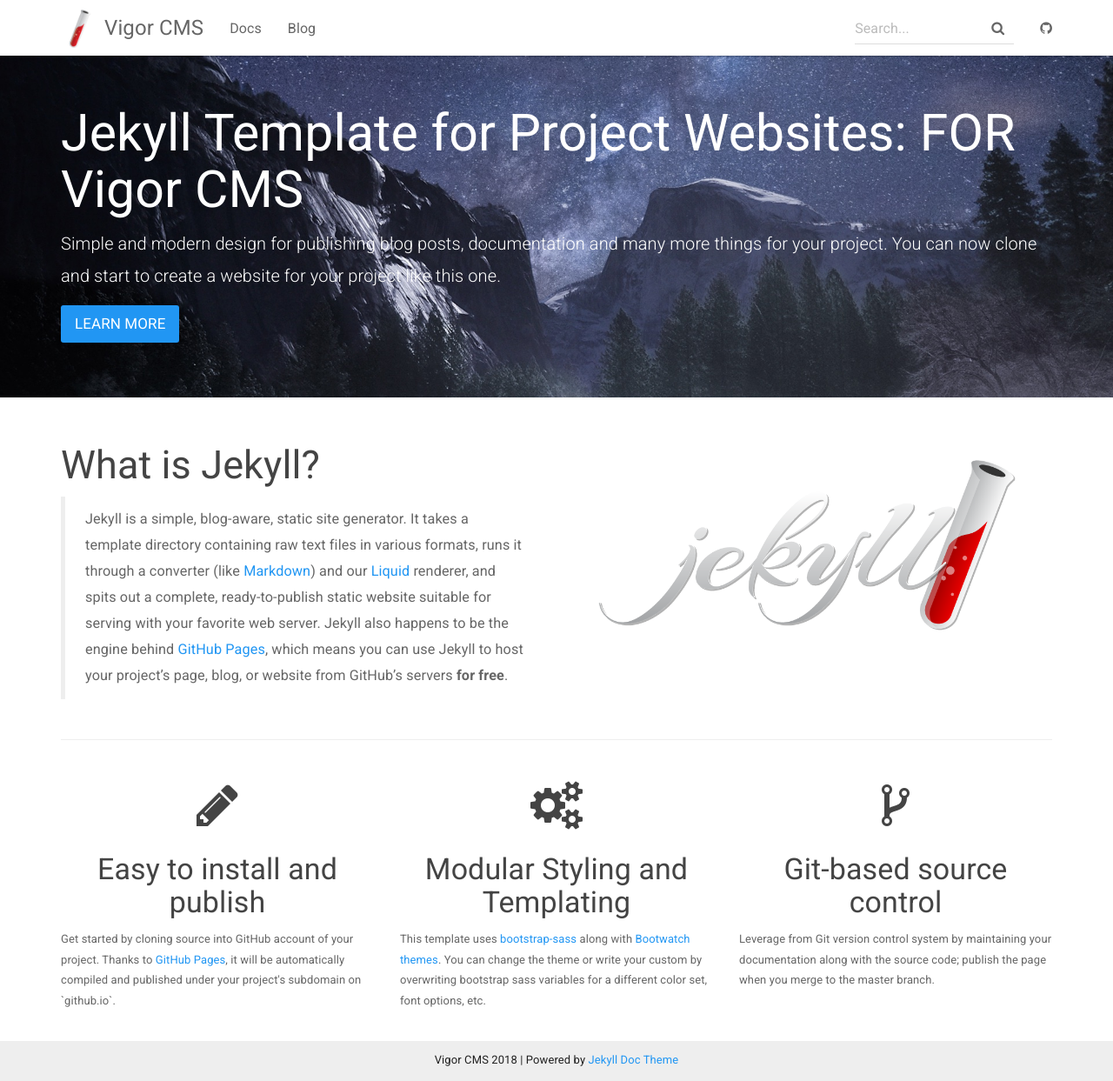
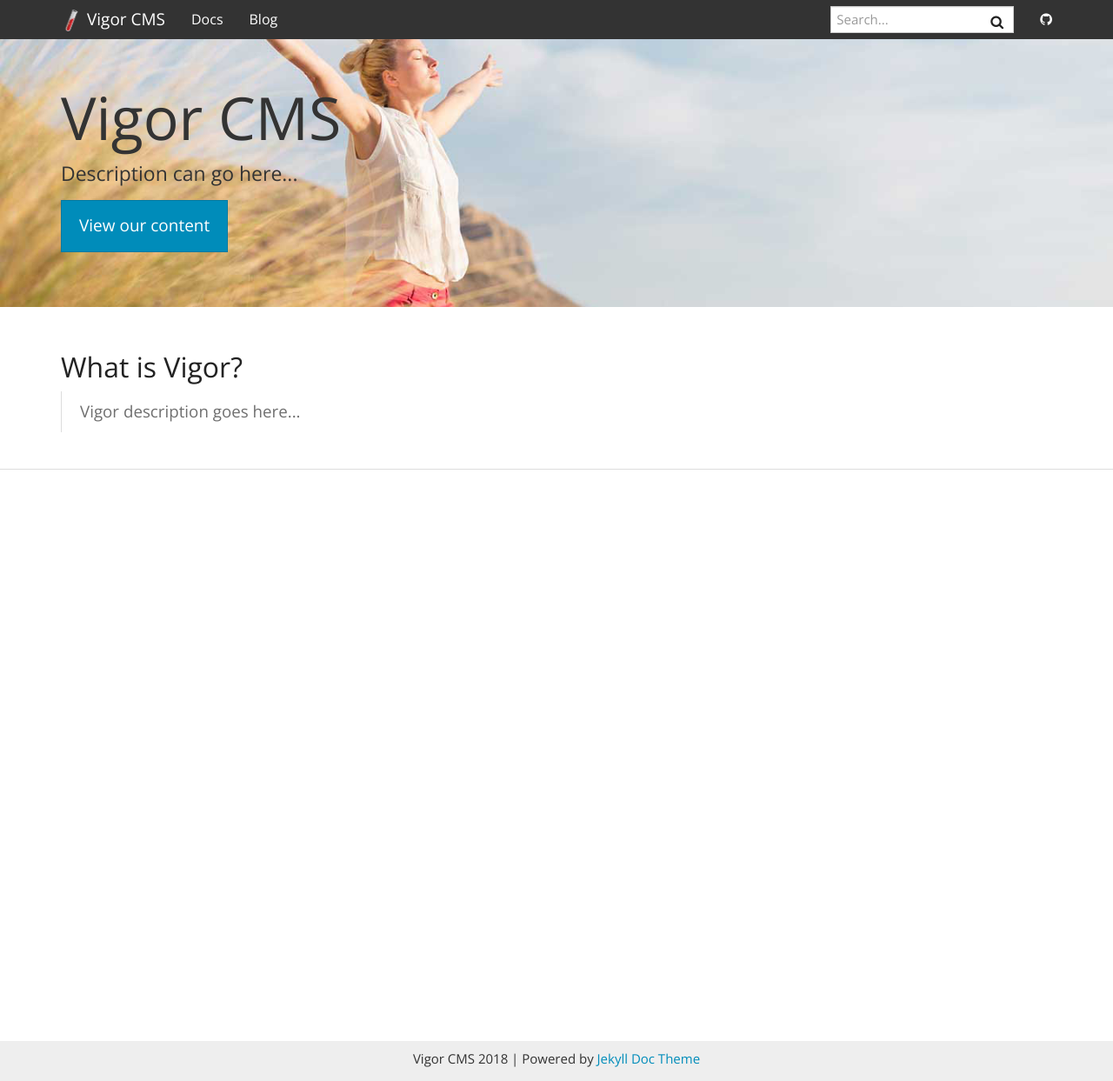
Before and after one commit to git-vigor/vigor-cms, a Jekyll site: the page built from index.html, in a window 1280 px wide and 1243 px high. Shown: the whole window at 87% size. Built offline with Jekyll 4.4.1, drawn with Linux system fonts in a browser that asks for light colours; nearby versions of some CDN libraries.

Commit message:
visual updates...

```diff
--- a/_config.yml
+++ b/_config.yml
@@ -12,7 +12,7 @@
 
 # theme options from https://bootswatch.com/
 # comment out this to use default Bootstrap
-bootwatch: paper
+bootwatch: yeti
 
 # Build settings
 markdown: kramdown
@@ -29,7 +29,7 @@
   - .idea/
   - .gitignore
   - README.md
-timezone: Europe/Berlin
+timezone: America/Phoenix
 defaults:
 - scope:
     path: _posts
--- a/_layouts/docs.html
+++ b/_layouts/docs.html
@@ -12,10 +12,6 @@
             <h1>{{ page.title }}</h1>
             <div id="markdown-content-container">{{ content }}</div>
             <p class="text-center">
-              <br />
-              <a target="_blank" href="{{site.git_edit_address}}/{{ page.path }}" class="btn btn-default githubEditButton" role="button">
-                <i class="fa fa-pencil fa-lg"></i> Improve this page
-              </a>
             </p>
             <hr>
             {% include section_nav.html %}
--- a/css/main.scss
+++ b/css/main.scss
@@ -42,11 +42,11 @@
 
 .header-container {
   background-color: black;
-  background: url('../img/bg.jpg') no-repeat 50% 0;
-  color: #fff;
+  background: url('../img/bg2.jpg') no-repeat 50% 0;
+  color: $gray-dark;
 
   h1 {
-    color: #fff;
+    color: $gray-dark;
   }
   // background-attachment: fixed;
   background-size: cover;
--- a/index.html
+++ b/index.html
@@ -4,59 +4,24 @@
 ---
 <div class="header-container jumbotron">
     <div class="container">
-        <h1>Jekyll Template for Project Websites: FOR Vigor CMS</h1>
-        <p>Simple and modern design for publishing blog posts, documentation and many more things for your project.
-          You can now clone and start to create a website for your project like this one.</p>
-        <p><a class="btn btn-primary btn-lg" href="{{ "/docs/home/" | prepend: site.baseurl }}" role="button">Learn more</a></p>
+        <h1>Vigor CMS</h1>
+        <p>Description can go here...</p>
+        <p><a class="btn btn-primary btn-lg" href="{{ "/docs/home/" | prepend: site.baseurl }}" role="button">View our content  </a></p>
     </div>
 </div>
 
 
 <div class="container">
 
-    <div class="row">
-        <div class="col-md-6">
-            <h2 class="header-light regular-pad">What is Jekyll?</h2>
+            <h2 class="header-light regular-pad">What is Vigor?</h2>
             <blockquote>
-              <p>Jekyll is a simple, blog-aware, static site generator. It takes a template
-              directory containing raw text files in various formats, runs it through
-              a converter (like <a href="https://daringfireball.net/projects/markdown/">Markdown</a>)
-              and our <a href="https://github.com/Shopify/liquid/wiki">Liquid</a> renderer, and
-              spits out a complete, ready-to-publish static website suitable
-              for serving with your favorite web server. Jekyll also happens to be the engine
-              behind <a href="https://pages.github.com">GitHub Pages</a>, which means you can use Jekyll
-              to host your project’s page, blog, or website from GitHub’s servers <strong>for
-              free</strong>.</p>
+              <p>Vigor description goes here...</p>
             </blockquote>
-        </div>
-        <div class="col-md-6 text-center">
-            <img src="img/jekyll-dark.png" alt="" class="img-responsive">
-        </div>
     </div>
 
     <hr>
 
-    <div class="row">
-        <div class="col-sm-4">
-            <h1 class="text-center"><i class="fa fa-pencil" aria-hidden="true"></i></h1>
-            <h3 class="text-center">Easy to install and publish</h3>
-            <p>Get started by cloning source into GitHub account of your project. Thanks to <a href="https://pages.github.com">GitHub Pages</a>,
-              it will be automatically compiled and published under your project's subdomain on `github.io`.
-            </p>
-        </div>
-        <div class="col-sm-4">
-            <h1 class="text-center"><i class="fa fa-cogs" aria-hidden="true"></i></h1>
-            <h3 class="text-center">Modular Styling and Templating</h3>
-            <p>This template uses <a href="https://github.com/twbs/bootstrap-sass">bootstrap-sass</a> along with <a href="https://bootswatch.com/">Bootwatch themes</a>.
-            You can change the theme or write your custom by overwriting bootstrap sass variables for a different color set, font options, etc.</p>
-        </div>
-        <div class="col-sm-4">
-            <h1 class="text-center"><i class="fa fa-code-fork" aria-hidden="true"></i></h1>
-            <h3 class="text-center">Git-based source control</h3>
-            <p>Leverage from Git version control system by
-              maintaining your documentation along with the source code; publish the page when you merge to the master branch.</p>
-        </div>
-    </div>
+
 
 
 </div>
```
Also changed, not shown: _docs/index.md (+1 -44 lines), img/bg2.jpg (added), 1 other file.
